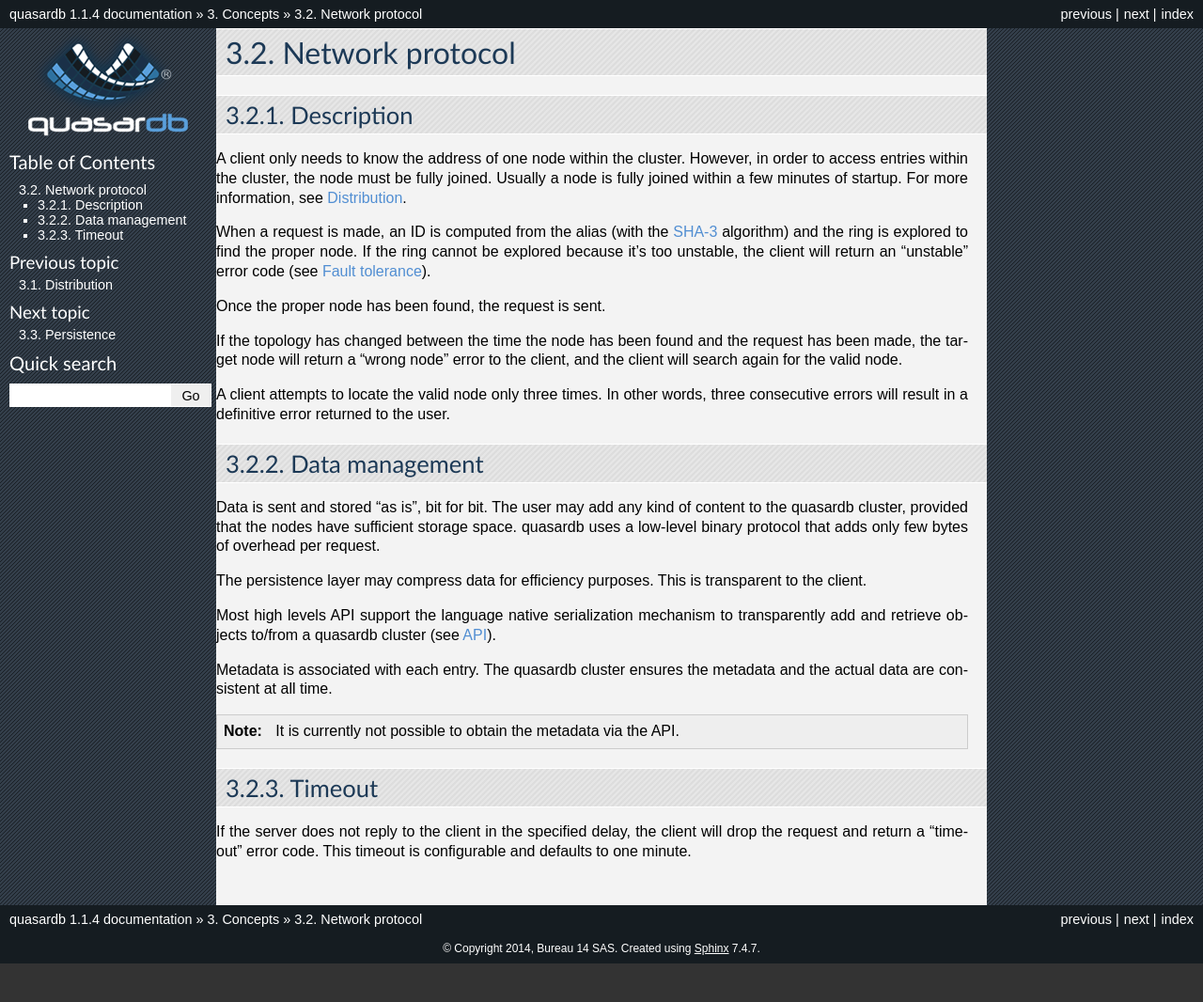
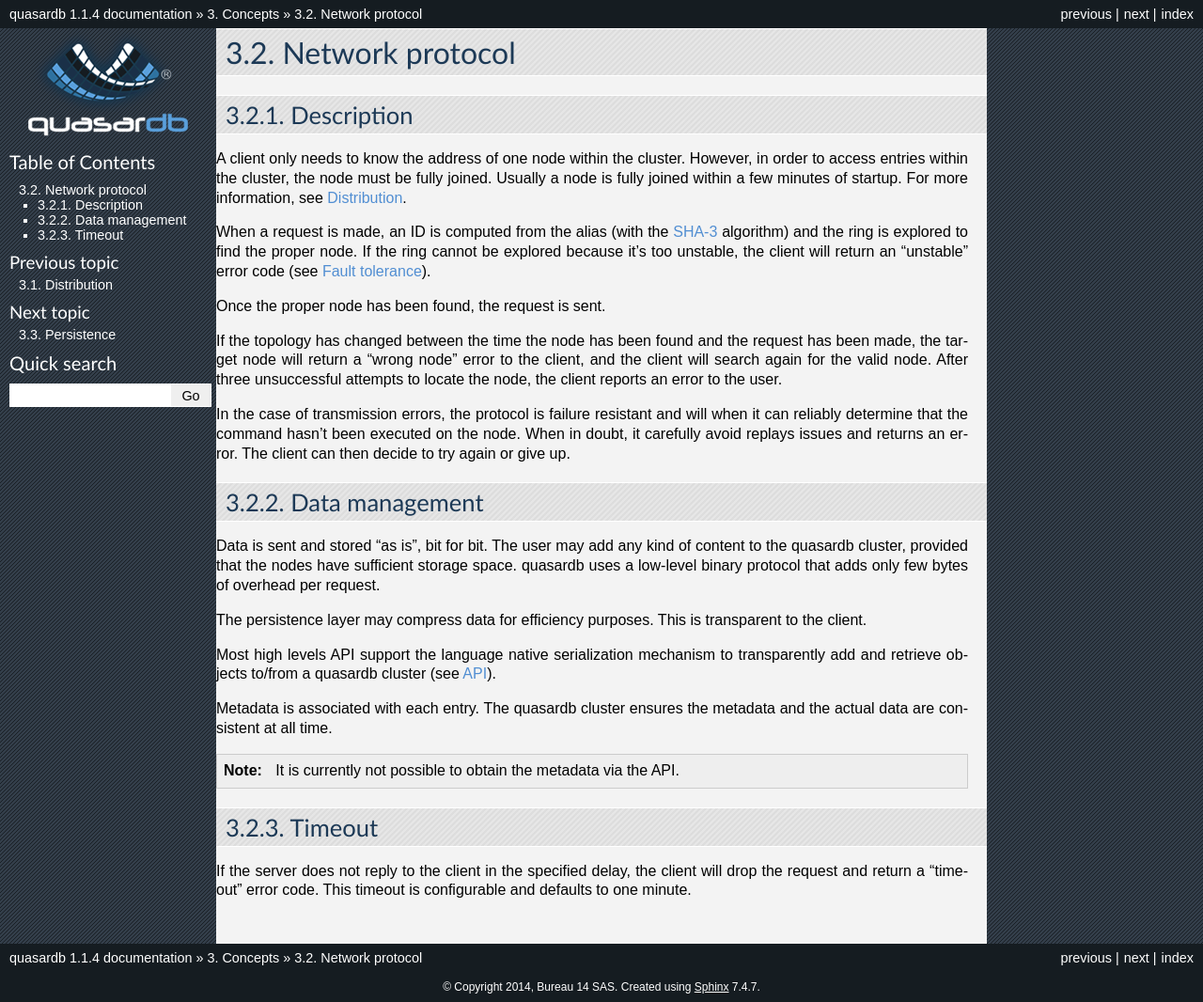
Before and after one commit to iltommi/qdb-documentation, a Sphinx documentation site: the page built from source/concepts/protocol.rst, in a window 1280 px wide. Shown: the whole page at 94% size. Built offline with Sphinx 7.4.7, drawn with Linux system fonts in a browser that asks for light colours; before the commit the page ends 1025 px from its top, so only the background shows below that.

Commit message:
Add info on transmission failure and retry in the protocol.

```diff
--- a/source/concepts/protocol.rst
+++ b/source/concepts/protocol.rst
@@ -10,9 +10,10 @@ When a request is made, an ID is computed from the alias (with the `SHA-3 <http:
 
 Once the proper node has been found, the request is sent.
 
-If the topology has changed between the time the node has been found and the request has been made, the target node will return a "wrong node" error to the client, and the client will search again for the valid node.
+If the topology has changed between the time the node has been found and the request has been made, the target node will return a "wrong node" error to the client, and the client will search again for the valid node. After three unsuccessful attempts to locate the node, the client reports an error to the user.
 
-A client attempts to locate the valid node only three times. In other words, three consecutive errors will result in a definitive error returned to the user.
+In the case of transmission errors, the protocol is failure resistant and will when it can reliably determine that the command hasn’t been executed on the node. When in doubt, it carefully avoid replays issues and returns an error. The client can then decide to try again or give up.
+
 
 Data management
 =====================================================
```
